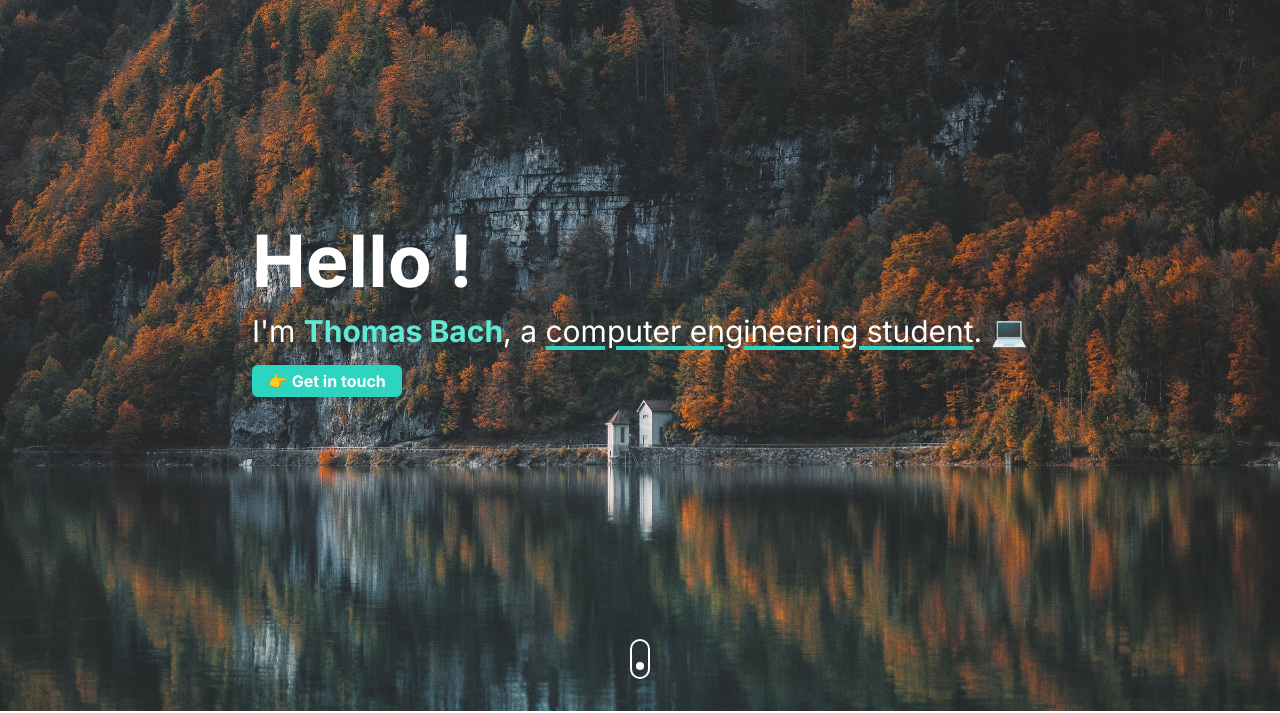
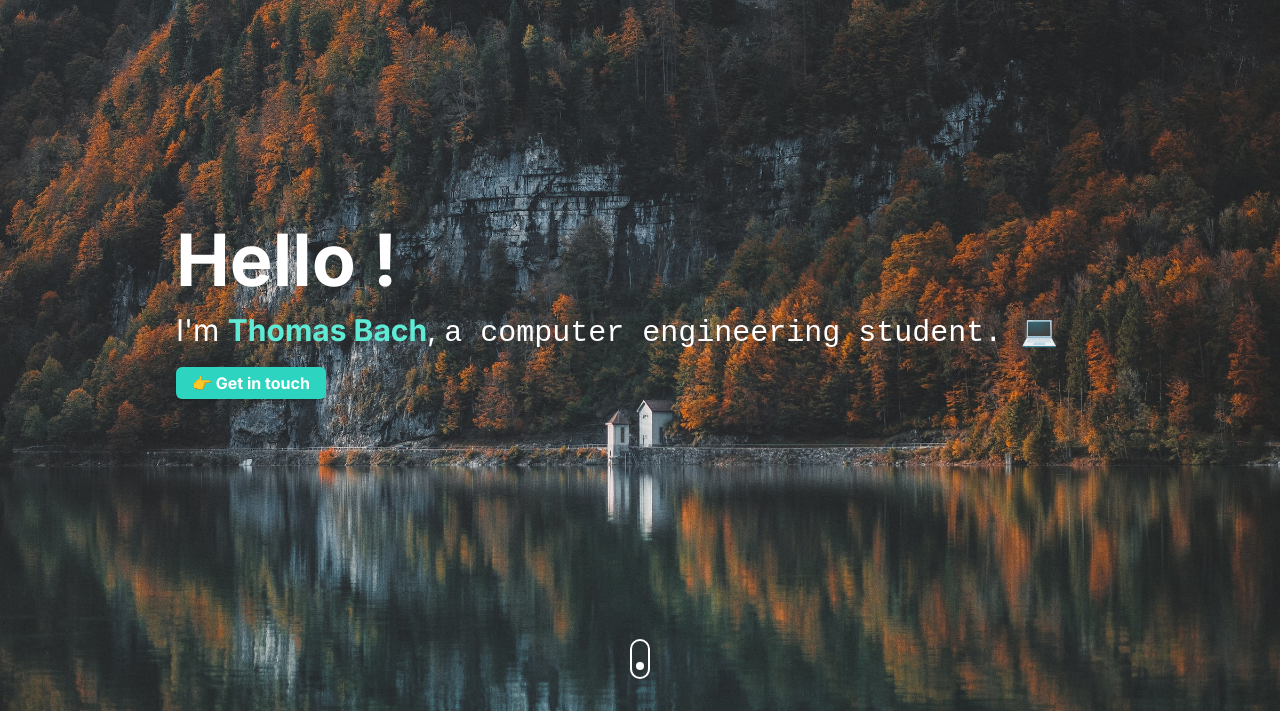
Before and after one commit to thombach/portfolio-website, a website: page index.html in a window 1280 px wide. Shown: the part 89-802 px from the top of the page. Drawn offline with nearby package versions, Linux system fonts and the light colour scheme; files that its build step writes are made by us from their sources; animation ran at ten frames a second.

```diff
--- a/index.html
+++ b/index.html
@@ -26,7 +26,7 @@
   <!-- head -->
 
   <!-- body -->
-  <body class="font-body">
+  <body class="font-body text-justify">
     <!-- header -->
     <header class="flex flex-row justify-between absolute py-4 px-8 w-full">
       <a href="./index.html">
@@ -67,7 +67,7 @@
           alt="Reflecting lake with autumn mountains with orange trees in the background"
         />
         <div
-          class="flex flex-col justify-start max-w-5xl text-white px-12 py-64 m-auto"
+          class="flex flex-col justify-start max-w-5xl w-full text-white px-12 py-64 m-auto"
         >
           <h1 class="flex text-7xl font-bold">
             <span class="letter-bounce">H</span
@@ -77,12 +77,9 @@
             ><span class="letter-bounce">o</span>&nbsp
             <span class="letter-bounce">!</span>
           </h1>
-          <h2 class="text-3xl mt-4">
-            I'm <span class="font-bold text-teal-300">Thomas Bach</span>, a
-            <span
-              class="underline decoration-teal-400 decoration-4 underline-offset-4"
-              >computer engineering student</span
-            >. 💻
+          <h2 class="text-3xl mt-4 text-left">
+            I'm <span class="font-bold text-teal-300">Thomas Bach</span>,
+            <span class="typewriter"></span>
           </h2>
           <a href="#contact" class="btn-primary"> 👉 Get in touch </a>
         </div>
@@ -255,7 +252,7 @@
           </p>
           <div class="flex flex-col space-y-24 mt-12">
             <div
-              class="flex flex-col sm:flex-row justify-center items-center shadow-lg p-4 hover:scale-105 transition duration-150"
+              class="flex flex-col sm:flex-row justify-center items-center shadow-lg p-8 hover:scale-105 transition duration-150"
             >
               <div>
                 <iframe
@@ -300,7 +297,7 @@
             </div>
 
             <div
-              class="flex flex-col sm:flex-row-reverse justify-center items-center sm:text-right shadow-lg p-4 hover:scale-105 transition duration-150"
+              class="flex flex-col sm:flex-row-reverse justify-center items-center shadow-lg p-8 hover:scale-105 transition duration-150"
             >
               <div>
                 <iframe
@@ -340,7 +337,7 @@
             </div>
 
             <div
-              class="flex flex-col sm:flex-row justify-center items-center shadow-lg p-4 hover:scale-105 transition duration-150"
+              class="flex flex-col sm:flex-row justify-center items-center shadow-lg p-8 hover:scale-105 transition duration-150"
             >
               <img
                 src="./src/img/project-robin.jpg"
@@ -380,7 +377,7 @@
             </div>
 
             <div
-              class="flex flex-col sm:flex-row-reverse justify-center items-center sm:text-right shadow-lg p-4 hover:scale-105 transition duration-150"
+              class="flex flex-col sm:flex-row-reverse justify-center items-center shadow-lg p-8 hover:scale-105 transition duration-150"
             >
               <img
                 src="./src/img/contrails.gif"
--- a/src/css/main.css
+++ b/src/css/main.css
@@ -68,6 +68,22 @@
   }
 }
 
+.typewriter {
+  font-family: monospace;
+}
+
+.cursor {
+  border-right: .15em solid;
+  border-color: #2dd4bf;
+  animation: caret 1s steps(1) infinite;
+}
+
+@keyframes caret {
+  50% {
+    border-color: transparent;
+  }
+}
+
 @layer components {
   .letter-bounce {
     @apply transition ease-in-out hover:-translate-y-3 duration-200;
--- a/src/js/main.js
+++ b/src/js/main.js
@@ -1,6 +1,6 @@
 let toTopButton = document.getElementById("to-top-button");
 let skillsGrid = document.getElementById("skills-grid");
-window.addEventListener('click', e => clickAnim(e));
+window.addEventListener("click", (e) => clickAnim(e));
 document.addEventListener("DOMContentLoaded", main);
 document.cookie = "SameSite=Lax";
 
@@ -8,6 +8,7 @@
   // Handle hovering the skills grid
   skillsGrid.addEventListener("mouseleave", skillsLeave);
   skillsGrid.addEventListener("mouseover", skillsOver);
+  typingAnim();
 }
 
 function skillsLeave() {
@@ -15,7 +16,7 @@
   for (let child of skillsGrid.children) {
     child.classList.remove("blur");
     child.classList.remove("scale-110");
-    child.getElementsByTagName('span')[0].classList.add('hidden');
+    child.getElementsByTagName("span")[0].classList.add("hidden");
   }
 }
 
@@ -23,32 +24,80 @@
   // For every skill
   for (let child of skillsGrid.children) {
     // Add blur and hide text if not hovering
-    if(!child.matches(':hover')) {
+    if (!child.matches(":hover")) {
       child.classList.add("blur");
       child.classList.remove("z-10");
       child.classList.remove("scale-110");
-      child.getElementsByTagName('span')[0].classList.add('hidden');
+      child.getElementsByTagName("span")[0].classList.add("hidden");
     }
     // If hovering remove blur and add text
     else {
       child.classList.remove("blur");
       child.classList.add("z-10");
       child.classList.add("scale-110");
-      child.getElementsByTagName('span')[0].classList.remove('hidden');
+      child.getElementsByTagName("span")[0].classList.remove("hidden");
     }
   }
 }
 
 function clickAnim(e) {
-    const circle = document.createElement('div');
-    circle.className = 'click-circle';
-    circle.style.top = `${e.pageY - 20}px`;
-    circle.style.left = `${e.pageX - 20}px`;
-    document.body.appendChild(circle);
+  const circle = document.createElement("div");
+  circle.className = "click-circle";
+  circle.style.top = `${e.pageY - 20}px`;
+  circle.style.left = `${e.pageX - 20}px`;
+  document.body.appendChild(circle);
 
-    setTimeout(() => {
-        circle.remove();
-    }, 1500)
+  setTimeout(() => {
+    circle.remove();
+  }, 1500);
+}
+
+// Typing text animation
+function typingAnim(event) {
+  // array with texts to type in typewriter
+  var dataText = ["a computer engineering student. 💻"];
+
+  // type one text in the typwriter
+  // keeps calling itself until the text is finished
+  function typeWriter(text, i, fnCallback) {
+    // chekc if text isn't finished yet
+    if (i < text.length) {
+      // add next character to h1
+      document.querySelector(".typewriter").innerHTML =
+        text.substring(0, i + 1) +
+        '<span class="cursor" aria-hidden="true"></span>';
+
+      // wait for a while and call this function again for next character
+      setTimeout(function () {
+        typeWriter(text, i + 1, fnCallback);
+      }, 100);
+    }
+    // text finished, call callback if there is a callback function
+    else if (typeof fnCallback == "function") {
+      // call callback after timeout
+      setTimeout(fnCallback, 700);
+    }
+  }
+  // start a typewriter animation for a text in the dataText array
+  function StartTextAnimation(i) {
+    if (typeof dataText[i] == "undefined") {
+      setTimeout(function () {
+        StartTextAnimation(0);
+      }, 6000);
+    }
+    // check if dataText[i] exists
+    if (i < dataText[i].length) {
+      // text exists! start typewriter animation
+      typeWriter(dataText[i], 0, function () {
+        // after callback (and whole text has been animated), start next text
+        StartTextAnimation(i + 1);
+      });
+    }
+  }
+  // start the text animation
+  setTimeout(function () {
+    StartTextAnimation(0);
+  }, 500);
 }
 
 // When the user clicks on the button, scroll to the top of the document
```
